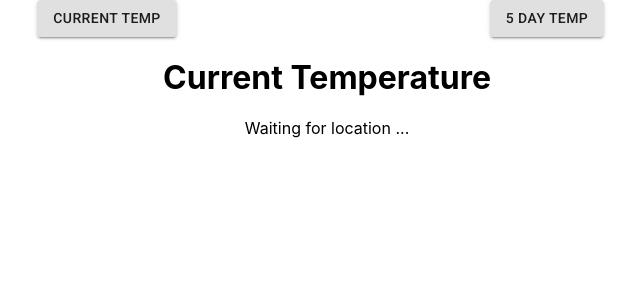
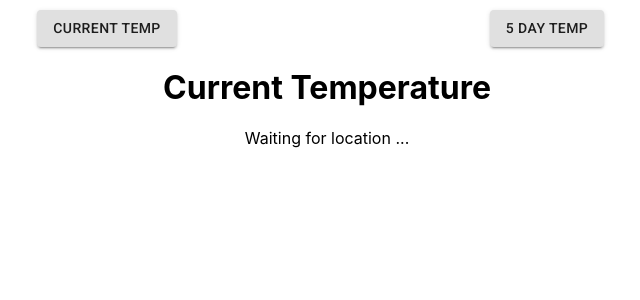
Before and after one commit to ThaddG/weather-app-dl, a React (Create React App) app: page / in a window 1280 px wide. Shown: the top 300 px of the page, without its empty margins (313-953 px from the left). Built offline with nearby package versions, Linux system fonts and the light colour scheme; no server answers; the HTML template or start-up script is replaced by a standard one; what react-geocode would draw is missing.

Commit message:
fixed spacing

```diff
--- a/src/App.css
+++ b/src/App.css
@@ -6,6 +6,7 @@ a {
   text-align: center;
   max-width: 880px;
   margin: 0 auto;
+  padding: 10px;
 }
 
 .App-logo {
--- a/src/styles/pages/FiveDayTemperature.css
+++ b/src/styles/pages/FiveDayTemperature.css
@@ -6,5 +6,6 @@
 .five-day-temp-day-section-container {
   display: grid;
   grid-template-columns: repeat(8, 1fr);
+  gap: .25rem;
   overflow: auto;
 }
```
